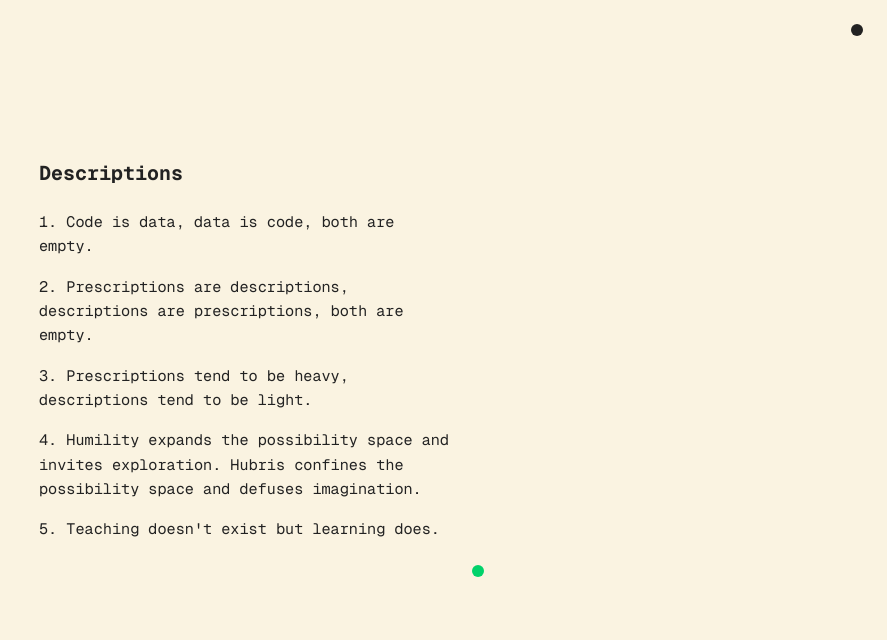
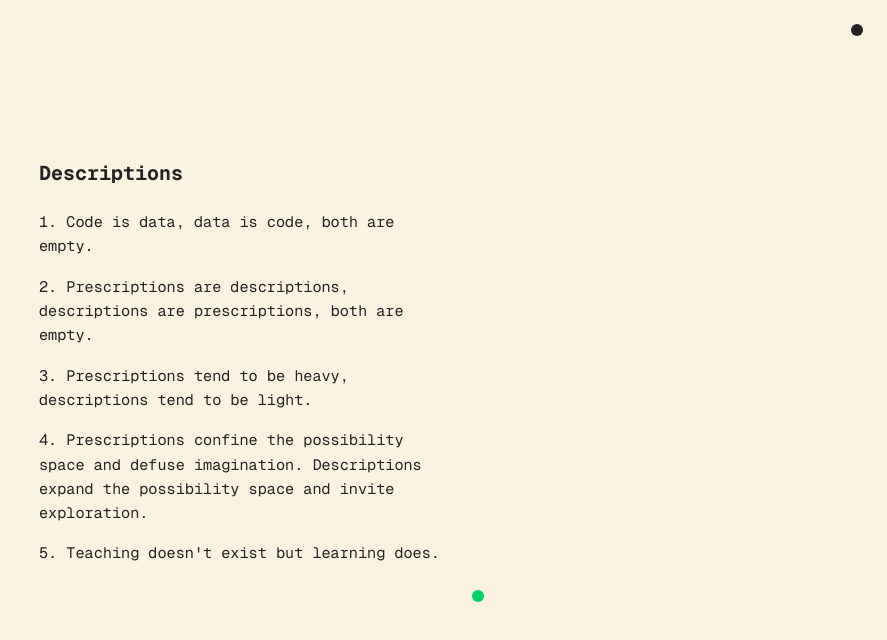
Before and after one commit to AniKrisn/site-1, a React (Vite) app: page /descriptions in a window 1280 px wide. Shown: the top 640 px of the page, without its empty margins (393-1280 px from the left). Built offline with nearby package versions, Linux system fonts and the light colour scheme.

Commit message:
descriptions line

```diff
--- a/index.html
+++ b/index.html
@@ -4,7 +4,7 @@
     <meta charset="UTF-8" />
     <link rel="icon" href="/green.png" />
     <meta name="viewport" content="width=device-width, initial-scale=1.0" />
-    <title>akrishnan</title>
+    <title></title>
     <script>
       (function () {
         const theme =
--- a/src/Descriptions.tsx
+++ b/src/Descriptions.tsx
@@ -17,8 +17,9 @@ function Descriptions() {
             3. Prescriptions tend to be heavy, descriptions tend to be light.
           </p>
           <p>
-            4. Humility expands the possibility space and invites exploration.
-            Hubris confines the possibility space and defuses imagination.
+            4. Prescriptions confine the possibility space and defuse
+            imagination. Descriptions expand the possibility space and invite
+            exploration.
           </p>
           <p>5. Teaching doesn't exist but learning does.</p>
         </article>
```
